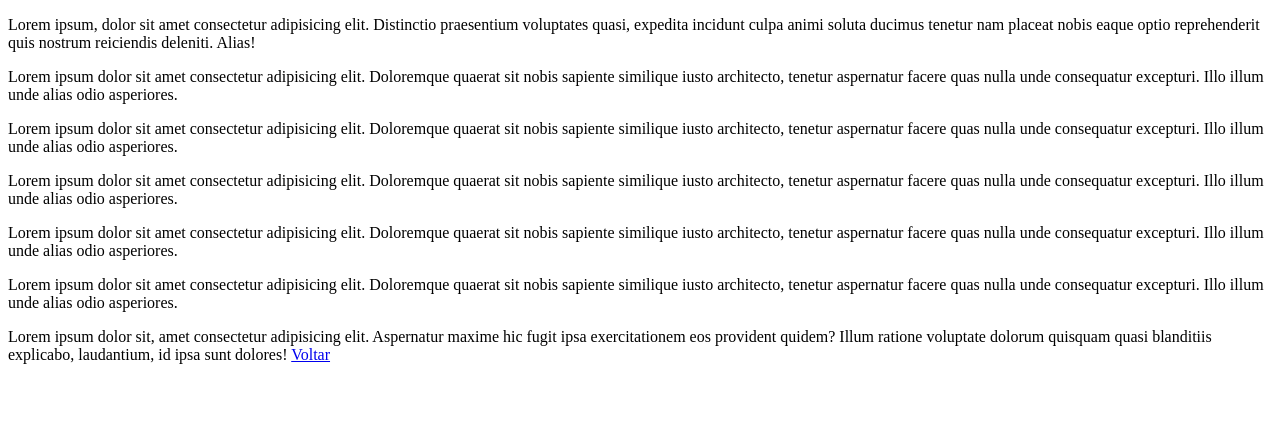
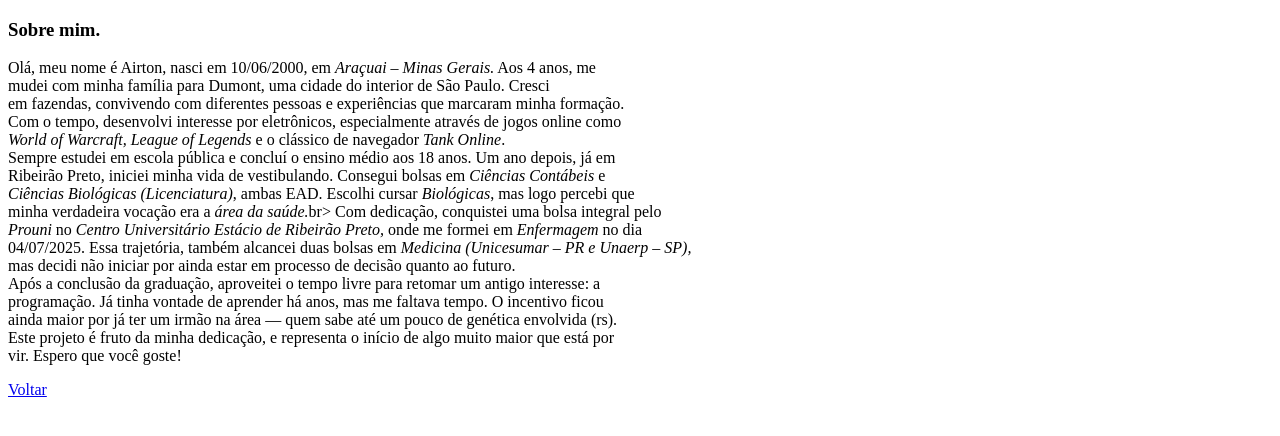
Before and after one commit to xknj/project-1, a plain HTML site: page Sobre/sobre.html in a window 1280 px wide. Drawn offline with Linux system fonts and the light colour scheme.

Commit message:
alteração no sobre

```diff
--- a/Sobre/sobre.html
+++ b/Sobre/sobre.html
@@ -6,46 +6,21 @@
     <title>Document</title>
   </head>
   <body>
+    <h3>Sobre mim.</h3>
     <p>
-      Lorem ipsum, dolor sit amet consectetur adipisicing elit. Distinctio
-      praesentium voluptates quasi, expedita incidunt culpa animi soluta ducimus
-      tenetur nam placeat nobis eaque optio reprehenderit quis nostrum
-      reiciendis deleniti. Alias!
+      Olá, meu nome é Airton, nasci em 10/06/2000, em <i>Araçuai – Minas Gerais.</i> Aos 4 anos, me<br> mudei com minha família para Dumont, uma cidade do interior de São Paulo. Cresci <br>em fazendas, convivendo com diferentes pessoas e experiências que marcaram minha formação.<br>
+
+Com o tempo, desenvolvi interesse por eletrônicos, especialmente através de jogos online como<br> <i>World of Warcraft, League of Legends</i> e o clássico de navegador <i>Tank Online</i>.<br>
+
+Sempre estudei em escola pública e concluí o ensino médio aos 18 anos. Um ano depois, já em<br> Ribeirão Preto, iniciei minha vida de vestibulando. Consegui bolsas em <i>Ciências Contábeis</i> e<br> <i>Ciências Biológicas (Licenciatura)</i>, ambas EAD. Escolhi cursar <i>Biológicas</i>, mas logo percebi que<br> minha verdadeira vocação era a <i>área da saúde.</i>br>
+
+Com dedicação, conquistei uma bolsa integral pelo <br><i>Prouni</i> no <i>Centro Universitário Estácio de</i> <i>Ribeirão Preto,</i> onde me formei em <i>Enfermagem</i> no dia<br> 04/07/2025. Essa trajetória, também alcancei duas bolsas em <i>Medicina (Unicesumar – PR e Unaerp – SP),</i> <br>mas decidi não iniciar por ainda estar em processo de decisão quanto ao futuro.<br>
+
+Após a conclusão da graduação, aproveitei o tempo livre para retomar um antigo interesse: a<br> programação. Já tinha vontade de aprender há anos, mas me faltava tempo. O incentivo ficou<br> ainda maior por já ter um irmão na área — quem sabe até um pouco de genética envolvida (rs).<br>
+
+Este projeto é fruto da minha dedicação, e representa o início de algo muito maior que está por<br> vir. Espero que você goste!<br>
     </p>
-    <p>
-      Lorem ipsum dolor sit amet consectetur adipisicing elit. Doloremque
-      quaerat sit nobis sapiente similique iusto architecto, tenetur aspernatur
-      facere quas nulla unde consequatur excepturi. Illo illum unde alias odio
-      asperiores.
-    </p>
-    <p>
-      Lorem ipsum dolor sit amet consectetur adipisicing elit. Doloremque
-      quaerat sit nobis sapiente similique iusto architecto, tenetur aspernatur
-      facere quas nulla unde consequatur excepturi. Illo illum unde alias odio
-      asperiores.
-    </p>
-    <p>
-      Lorem ipsum dolor sit amet consectetur adipisicing elit. Doloremque
-      quaerat sit nobis sapiente similique iusto architecto, tenetur aspernatur
-      facere quas nulla unde consequatur excepturi. Illo illum unde alias odio
-      asperiores.
-    </p>
-    <p>
-      Lorem ipsum dolor sit amet consectetur adipisicing elit. Doloremque
-      quaerat sit nobis sapiente similique iusto architecto, tenetur aspernatur
-      facere quas nulla unde consequatur excepturi. Illo illum unde alias odio
-      asperiores.
-    </p>
-    <p>
-      Lorem ipsum dolor sit amet consectetur adipisicing elit. Doloremque
-      quaerat sit nobis sapiente similique iusto architecto, tenetur aspernatur
-      facere quas nulla unde consequatur excepturi. Illo illum unde alias odio
-      asperiores.
-    </p>
-    Lorem ipsum dolor sit, amet consectetur adipisicing elit. Aspernatur maxime
-    hic fugit ipsa exercitationem eos provident quidem? Illum ratione voluptate
-    dolorum quisquam quasi blanditiis explicabo, laudantium, id ipsa sunt
-    dolores!
+
     <a href="../Inicio/index.html">Voltar</a>
   </body>
 </html>
```
